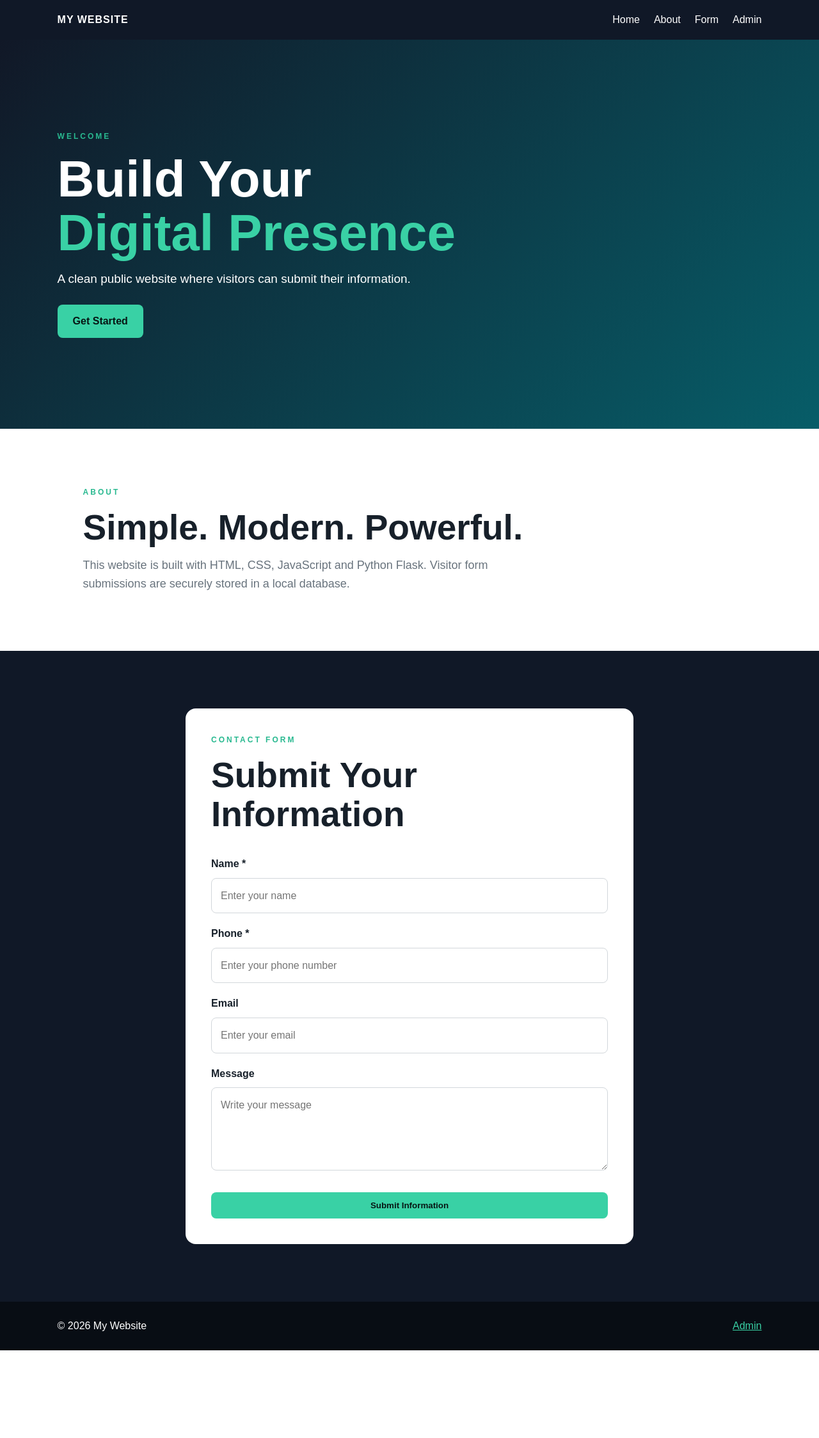
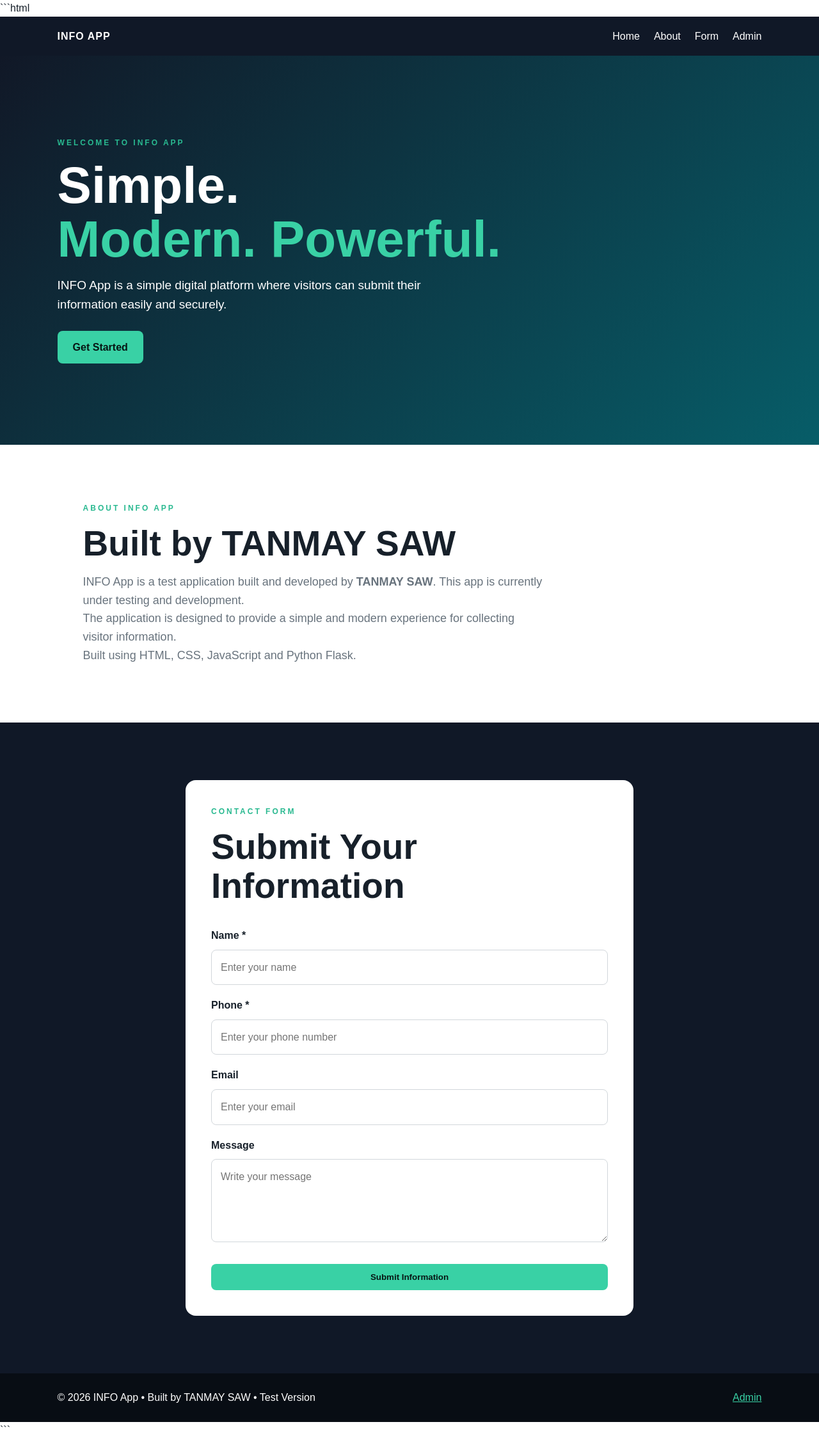
Before and after one commit to tanmaysaw08-alt/my-website, a Flask app: page / in a window 1280 px wide. Shown: the whole page at 64% size. Before the commit the page ends 2110 px from the top, so only its background shows below. Run offline with Flask 3, Linux system fonts and the light colour scheme.

Commit message:
Update index.html

````diff
--- a/templates/index.html
+++ b/templates/index.html
@@ -1,15 +1,17 @@
+```html
 <!DOCTYPE html>
 <html lang="en">
 <head>
     <meta charset="UTF-8">
     <meta name="viewport" content="width=device-width, initial-scale=1.0">
-    <title>My Website</title>
+    <title>INFO App</title>
     <link rel="stylesheet" href="{{ url_for('static', filename='style.css') }}">
 </head>
 <body>
 
 <nav>
-    <div class="logo">MY WEBSITE</div>
+    <div class="logo">INFO APP</div>
+
     <div class="nav-links">
         <a href="#home">Home</a>
         <a href="#about">About</a>
@@ -20,52 +22,94 @@
 
 <section id="home" class="hero">
     <div>
-        <p class="label">WELCOME</p>
-        <h1>Build Your<br><span>Digital Presence</span></h1>
+        <p class="label">WELCOME TO INFO APP</p>
+
+        <h1>Simple.<br><span>Modern. Powerful.</span></h1>
+
         <p class="hero-text">
-            A clean public website where visitors can submit their information.
+            INFO App is a simple digital platform where visitors can
+            submit their information easily and securely.
         </p>
+
         <a class="button" href="#form">Get Started</a>
     </div>
 </section>
 
 <section id="about" class="section">
-    <p class="label">ABOUT</p>
-    <h2>Simple. Modern. Powerful.</h2>
+    <p class="label">ABOUT INFO APP</p>
+
+    <h2>Built by TANMAY SAW</h2>
+
     <p class="description">
-        This website is built with HTML, CSS, JavaScript and Python Flask.
-        Visitor form submissions are securely stored in a local database.
+        INFO App is a test application built and developed by
+        <strong>TANMAY SAW</strong>.
+        This app is currently under testing and development.
+    </p>
+
+    <p class="description">
+        The application is designed to provide a simple and modern
+        experience for collecting visitor information.
+    </p>
+
+    <p class="description">
+        Built using HTML, CSS, JavaScript and Python Flask.
     </p>
 </section>
 
 <section id="form" class="form-section">
     <div class="form-box">
+
         <p class="label">CONTACT FORM</p>
+
         <h2>Submit Your Information</h2>
 
         <form action="/submit" method="POST">
+
             <label>Name *</label>
-            <input type="text" name="name" placeholder="Enter your name" required>
+            <input
+                type="text"
+                name="name"
+                placeholder="Enter your name"
+                required
+            >
 
             <label>Phone *</label>
-            <input type="tel" name="phone" placeholder="Enter your phone number" required>
+            <input
+                type="tel"
+                name="phone"
+                placeholder="Enter your phone number"
+                required
+            >
 
             <label>Email</label>
-            <input type="email" name="email" placeholder="Enter your email">
+            <input
+                type="email"
+                name="email"
+                placeholder="Enter your email"
+            >
 
             <label>Message</label>
-            <textarea name="message" placeholder="Write your message"></textarea>
+            <textarea
+                name="message"
+                placeholder="Write your message"
+            ></textarea>
 
-            <button type="submit">Submit Information</button>
+            <button type="submit">
+                Submit Information
+            </button>
+
         </form>
     </div>
 </section>
 
 <footer>
-    <span>© 2026 My Website</span>
+    <span>© 2026 INFO App • Built by TANMAY SAW • Test Version</span>
+
     <a href="/admin">Admin</a>
 </footer>
 
 <script src="{{ url_for('static', filename='script.js') }}"></script>
+
 </body>
 </html>
+```
````
